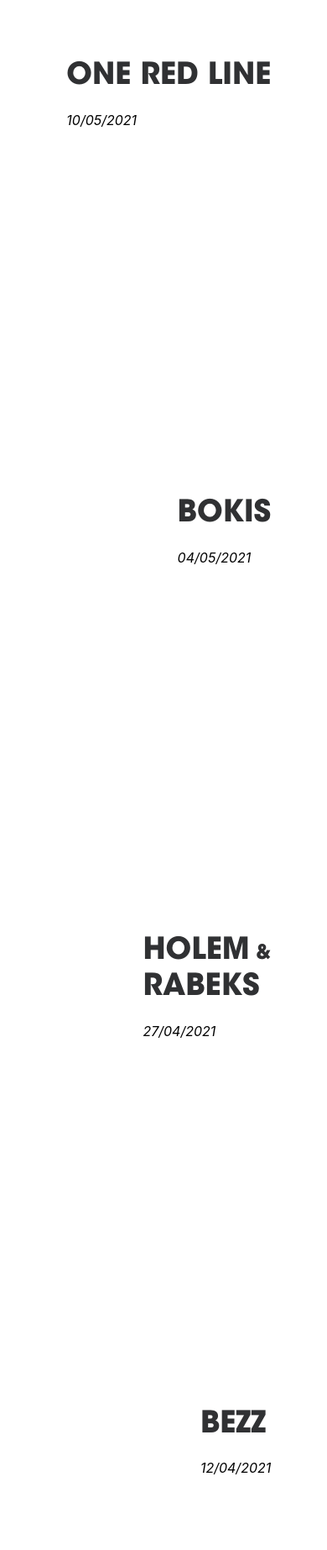
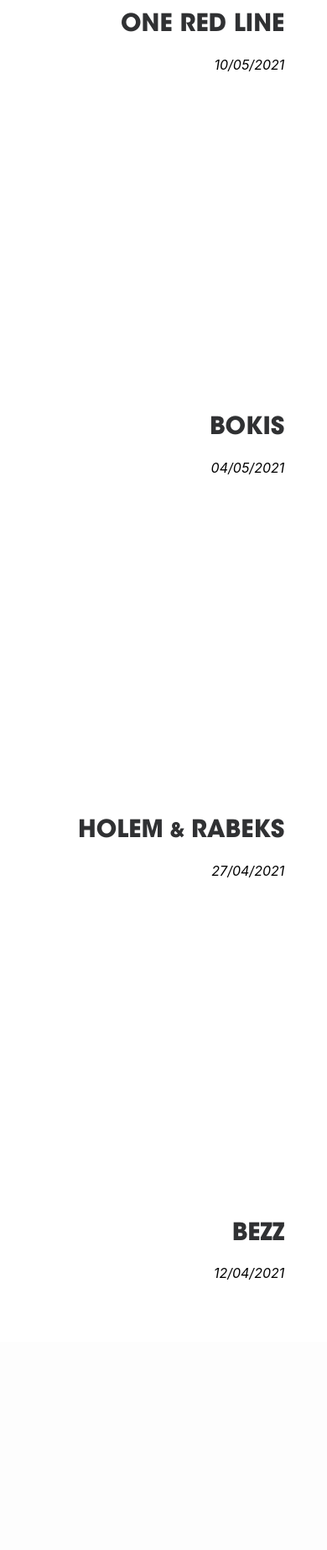
Before and after one commit to Eminerve/vaggen, a PHP site: page /daily.php in a window 390 px wide. Shown: the part 956-2802 px from the top of the page at 84% size. After the commit the page ends 2480 px from the top, so only its background shows below. Run offline with PHP 8.4, Linux system fonts and the light colour scheme.

Commit message:
ajout liens insta + mise en responsive

```diff
--- a/daily.php
+++ b/daily.php
@@ -58,7 +58,7 @@
       <div class="fond">
         <div class="images inline-photo show-on-scroll"><img src="https://i.ibb.co/Y0qMXgp/Holem-Rabeks.png" class="img-daily"alt="Holem Rabeks Spray it konstjord daily"></div>
         <div class="text show-on-scroll">
-          <h2><a href="https://www.instagram.com/holem_one/?hl=fr" target="_blank">Holem</a> &<br> <a href="https://www.instagram.com/rabeks_ask/?hl=fr" target="_blank">Rabeks</a></h2>
+          <h2><a href="https://www.instagram.com/holem_one/?hl=fr" target="_blank">Holem</a> & <a href="https://www.instagram.com/rabeks_ask/?hl=fr" target="_blank">Rabeks</a></h2>
           <p><em>27/04/2021</em></p>
         </div>
       </div>
@@ -265,10 +265,19 @@ will-change: transform;
     }
 
     .text{
+    width: inherit;
+    width: 80%;
     align-items: flex-start;
-    padding: 2rem;
+    padding: 1rem;
     margin-left: inherit;
-    text-align: left;
+    text-align: right;
+    font-size: 1rem;
+    }
+
+    h2 a{
+      font-family: 'AvantGardeBold';
+      font-weight: 500;
+      font-size: 1.2em;
     }
   }
 
--- a/index.php
+++ b/index.php
@@ -38,7 +38,7 @@
 
       <div class="img-wrapper">
         <a href="weekly.php" class="a-img-txt">
-          <img class="a-img" src="https://i.ibb.co/gdkbCj8/Weekly-2-Artists-Ocur-Gouge-Morgue-Holem-Rabeks.jpg" alt=" Ocur Gouge Morgue Holem Rabeks Spray-it väggen week konstjord">
+          <img class="a-img" src="https://i.ibb.co/ynmJxCx/Ocur-Gouge-Morgue-Holem-Rabeks-week-20.jpg" alt=" Ocur Gouge Morgue Holem Rabeks Spray-it väggen week konstjord">
           <span class="a-txt">Ocur, Gouge, Morgue, <br>Holem, Rabeks<br>Weekly</span>
         </a>
       </div>
```
Also changed, not shown: weekly.php (+9 -1 lines).
